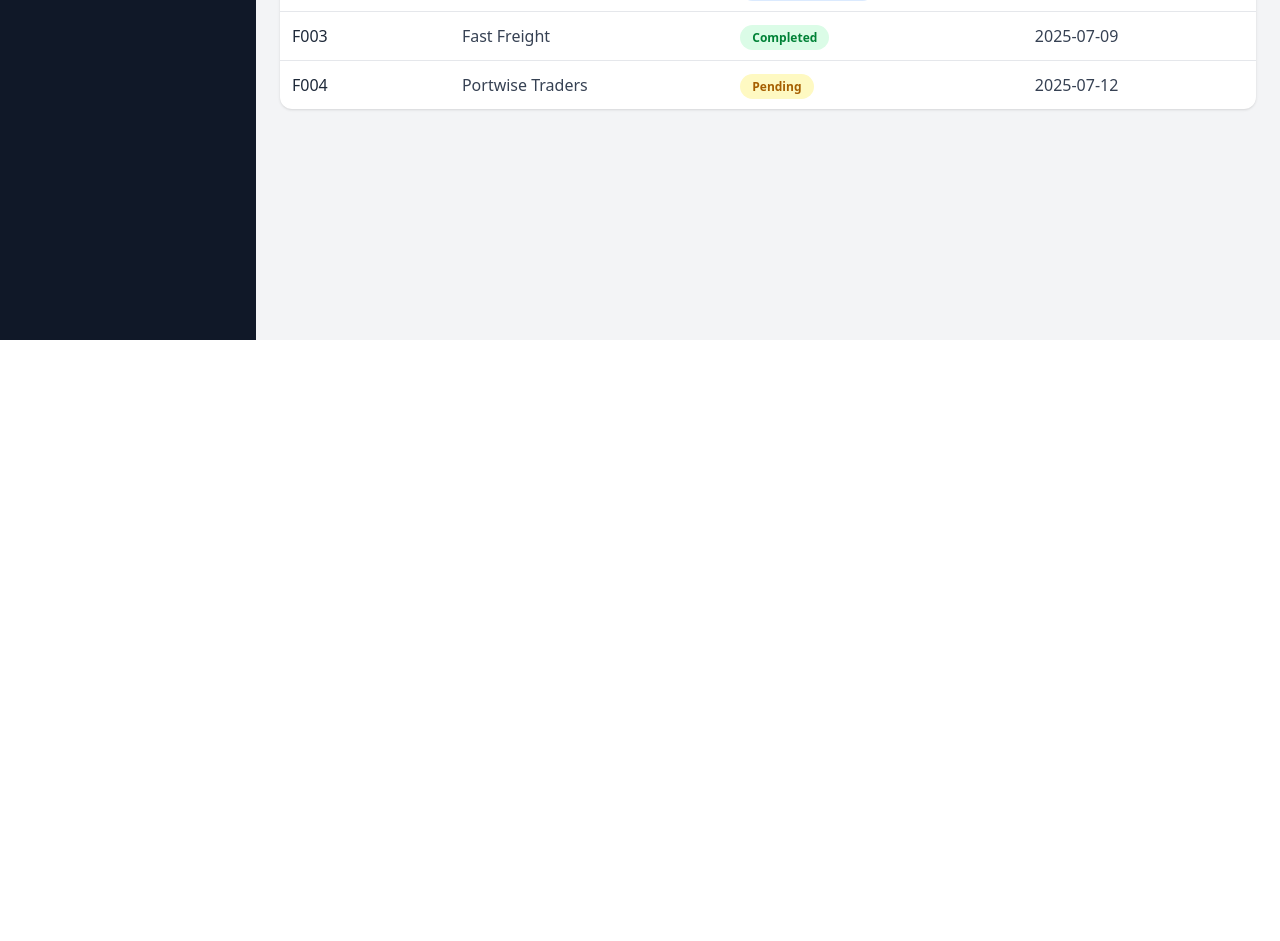
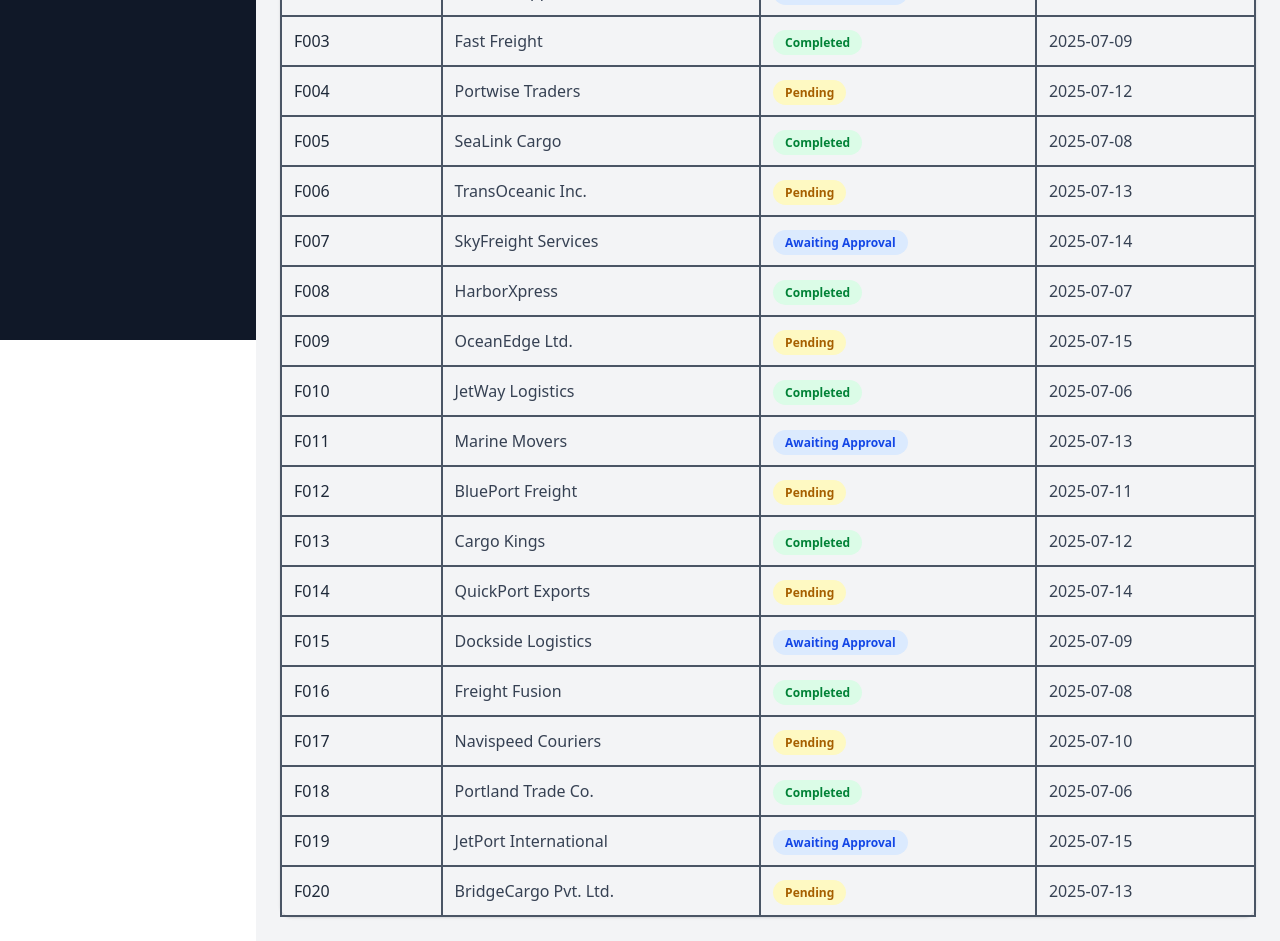
Before and after one commit to k-ish-san/dashboard, a React (Vite) app: page /dashboard in a window 1280 px wide. Shown: the part 460-1401 px from the top of the page. Before the commit the page ends 800 px from the top, so only its background shows below. Built offline with nearby package versions, Linux system fonts and the light colour scheme.

Commit message:
Adjusted Layout

```diff
--- a/src/components/Header.tsx
+++ b/src/components/Header.tsx
@@ -2,9 +2,9 @@ import React from "react";
 import { LogOut } from "lucide-react";
 
 const Header: React.FC = () => (
-  <header className="flex justify-between items-center px-6 py-4 border-b">
+  <header className="sticky flex justify-between items-center px-6 py-4 border-b">
     <div>
-      <h1 className="text-xl font-bold lg:text-3xl lg:font-extrabold text-gray-800">Dashboard</h1>
+      <h1 className="text-2xl font-bold lg:text-3xl lg:font-extrabold text-gray-800">Dashboard</h1>
     </div>
     <div className="flex items-center gap-3">
       <span className="text-gray-600 text-xl font-medium lg:font-bold">John Doe</span>
--- a/src/components/RecentFilingsTable.tsx
+++ b/src/components/RecentFilingsTable.tsx
@@ -24,7 +24,7 @@ const RecentFilingsTable: React.FC<RecentFilingsTableProps> = ({ filings }) => {
         return "text-yellow-700 bg-yellow-100 px-3 py-1 rounded-full text-xs font-semibold";
       case "Awaiting Approval":
         // Use a clear blue for awaiting approval
-        return "text-blue-700 bg-blue-100 px-3 py-1 rounded-full text-xs font-semibold";
+        return "text-blue-700 bg-blue-100 px-3 py-1 rounded-full truncate overflow-hidden text-xs font-semibold";
       case "Completed":
         // Use a strong green for completed
         return "text-green-700 bg-green-100 px-3 py-1 rounded-full text-xs font-semibold";
@@ -35,30 +35,30 @@ const RecentFilingsTable: React.FC<RecentFilingsTableProps> = ({ filings }) => {
   };
 
   return (
-    <div className="overflow-x-auto bg-white shadow rounded-xl mt-6">
+    <div className="bg-gray-100 shadow rounded-xl mt-6 ">
       <table className="w-full table-auto text-left">
         <thead>
           {/* Header row styling: background, text size, and color */}
           <tr className="bg-gray-200/80 text-sm text-gray-700 uppercase "> {/* Increased text-gray shade, added uppercase */}
-            <th className="p-3">Filing ID</th>
-            <th className="p-3">Customer</th>
-            <th className="p-3">Status</th>
-            <th className="p-3">Submitted At</th>
+            <th className="p-3 border-2 border-gray-600">Filing ID</th>
+            <th className="p-3 border-2 border-gray-600">Customer</th>
+            <th className="p-3 border-2 border-gray-600">Status</th>
+            <th className="p-3 border-2 border-gray-600">Submitted At</th>
           </tr>
         </thead>
         <tbody>
           {filings.map((f) => (
-            <tr key={f.id} className="border-t border-gray-200 hover:bg-gray-50"> {/* Added border-gray-200 for clarity */}
+            <tr key={f.id} className="border-t border-gray-200 hover:bg-gray-200"> {/* Added border-gray-200 for clarity */}
               {/* Body cell styling: default text color for most cells */}
-              <td className="p-3 font-medium text-gray-800">{f.id}</td> {/* Slightly darker for ID */}
-              <td className="p-3 text-gray-700">{f.customer}</td> {/* Default body text color */}
-              <td className="p-3">
+              <td className="p-3 border-2 border-gray-600 font-medium text-gray-800">{f.id}</td> {/* Slightly darker for ID */}
+              <td className="p-3 border-2 border-gray-600 text-gray-700">{f.customer}</td> {/* Default body text color */}
+              <td className="p-3 border-2 border-gray-600">
                 {/* Apply conditional status color here */}
                 <span className={getStatusColorClass(f.status)}>
                   {f.status}
                 </span>
               </td>
-              <td className="p-3 text-gray-700">{f.submittedAt}</td> {/* Default body text color */}
+              <td className="p-3  border-2 border-gray-600 text-gray-700 ">{f.submittedAt}</td> {/* Default body text color */}
             </tr>
           ))}
         </tbody>
--- a/src/components/Sidebar.tsx
+++ b/src/components/Sidebar.tsx
@@ -6,6 +6,7 @@ import {
   MessageCircleQuestionMark,
 } from "lucide-react";
 import logo from "../assets/logo.svg";
+
 interface LinkItem {
   name: string;
   path: string;
@@ -13,25 +14,28 @@ interface LinkItem {
 }
 
 const links: LinkItem[] = [
-  { icon: <LayoutDashboard className="w-5 h-5"/>, name: "Dashboard", path: "/dashboard" },
-  { icon: <File className="w-5 h-5"/>, name: "Filings", path: "/dashboard/Filings" },
-  { icon: <Users className="w-5 h-5"/>, name: "Customers", path: "/dashboard/Customers" },
-  { icon: <MessageCircleQuestionMark className="w-5 h-5"/>, name: "Help", path: "/dashboard/Help" },
+  { icon: <LayoutDashboard className="w-5 h-5" />, name: "Dashboard", path: "/dashboard" },
+  { icon: <File className="w-5 h-5" />, name: "Filings", path: "/dashboard/Filings" },
+  { icon: <Users className="w-5 h-5" />, name: "Customers", path: "/dashboard/Customers" },
+  { icon: <MessageCircleQuestionMark className="w-5 h-5" />, name: "Help", path: "/dashboard/Help" },
 ];
 
 const Sidebar: React.FC = () => (
-  <aside className="w-64 min-h-screen bg-gray-900 text-white p-4 hidden md:block">
+  <aside className="fixed top-0 left-0 w-64 h-screen bg-gray-900 text-white p-4 hidden md:block z-50">
     <h2 className="text-2xl font-bold mb-6 inline-flex items-center">
-      <img src={logo} alt="logo" className="w-6 h-6 mr-2"/>
-      Customs Portal</h2>
+      <img src={logo} alt="logo" className="w-6 h-6 mr-2" />
+      Customs Portal
+    </h2>
     <nav className="space-y-2">
       {links.map((link) => (
         <NavLink
           key={link.name}
           to={link.path}
           className={({ isActive }) =>
-            `block px-4 py-2 rounded hover:text-green-500 border-2 border-[#5D6B68]/10 border-l-4 hover:bg-gradient-to-r from-green-900 from-5% via-green-700/50 via-30% to-green-400/50  ${
-              isActive ? "border-l-[#32CD32] bg-gradient-to-r from-green-900 from-5% via-green-700/50 via-30% to-green-400/50" : ""
+            `block px-4 py-2 rounded hover:text-green-500 border-2 border-[#5D6B68]/10 border-l-4 hover:bg-gradient-to-r from-green-900 from-5% via-green-700/50 via-30% to-green-400/50 ${
+              isActive
+                ? "border-l-[#32CD32] bg-gradient-to-r from-green-900 from-5% via-green-700/50 via-30% to-green-400/50"
+                : ""
             }`
           }
         >
--- a/src/data/dummyFilings.ts
+++ b/src/data/dummyFilings.ts
@@ -27,4 +27,100 @@ export const dummyFilings: Filing[] = [
     status: "Pending",
     submittedAt: "2025-07-12",
   },
+  {
+    id: "F005",
+    customer: "SeaLink Cargo",
+    status: "Completed",
+    submittedAt: "2025-07-08",
+  },
+  {
+    id: "F006",
+    customer: "TransOceanic Inc.",
+    status: "Pending",
+    submittedAt: "2025-07-13",
+  },
+  {
+    id: "F007",
+    customer: "SkyFreight Services",
+    status: "Awaiting Approval",
+    submittedAt: "2025-07-14",
+  },
+  {
+    id: "F008",
+    customer: "HarborXpress",
+    status: "Completed",
+    submittedAt: "2025-07-07",
+  },
+  {
+    id: "F009",
+    customer: "OceanEdge Ltd.",
+    status: "Pending",
+    submittedAt: "2025-07-15",
+  },
+  {
+    id: "F010",
+    customer: "JetWay Logistics",
+    status: "Completed",
+    submittedAt: "2025-07-06",
+  },
+  {
+    id: "F011",
+    customer: "Marine Movers",
+    status: "Awaiting Approval",
+    submittedAt: "2025-07-13",
+  },
+  {
+    id: "F012",
+    customer: "BluePort Freight",
+    status: "Pending",
+    submittedAt: "2025-07-11",
+  },
+  {
+    id: "F013",
+    customer: "Cargo Kings",
+    status: "Completed",
+    submittedAt: "2025-07-12",
+  },
+  {
+    id: "F014",
+    customer: "QuickPort Exports",
+    status: "Pending",
+    submittedAt: "2025-07-14",
+  },
+  {
+    id: "F015",
+    customer: "Dockside Logistics",
+    status: "Awaiting Approval",
+    submittedAt: "2025-07-09",
+  },
+  {
+    id: "F016",
+    customer: "Freight Fusion",
+    status: "Completed",
+    submittedAt: "2025-07-08",
+  },
+  {
+    id: "F017",
+    customer: "Navispeed Couriers",
+    status: "Pending",
+    submittedAt: "2025-07-10",
+  },
+  {
+    id: "F018",
+    customer: "Portland Trade Co.",
+    status: "Completed",
+    submittedAt: "2025-07-06",
+  },
+  {
+    id: "F019",
+    customer: "JetPort International",
+    status: "Awaiting Approval",
+    submittedAt: "2025-07-15",
+  },
+  {
+    id: "F020",
+    customer: "BridgeCargo Pvt. Ltd.",
+    status: "Pending",
+    submittedAt: "2025-07-13",
+  },
 ];
--- a/src/pages/Dashboard.tsx
+++ b/src/pages/Dashboard.tsx
@@ -14,7 +14,7 @@ const Dashboard: React.FC = () => {
       <Sidebar />
 
       {/* Main Content */}
-      <div className="flex-1 flex flex-col">
+      <div className="flex-1 flex flex-col md:ml-[16rem]">
         {/* Header */}
         <Header />
 
--- a/src/pages/Login.tsx
+++ b/src/pages/Login.tsx
@@ -47,7 +47,7 @@ const Login: React.FC = () => {
       <div className="absolute inset-0 bg-black opacity-30 z-10"></div>
 
       {/* Login box */}
-      <div className="relative z-20 max-w-md w-full bg-transparent backdrop-blur-sm bg-opacity-90 p-8 rounded-xl shadow">
+      <div className="relative z-20 max-w-md w-full bg-transparent backdrop-blur-sm bg-opacity-90 p-8 rounded-xl shadow border-2 border-[#5D6B68]/30">
         <h2 className="text-2xl font-bold mb-6 text-center text-green-300">
           Customs Portal Login
         </h2>
@@ -62,6 +62,7 @@ const Login: React.FC = () => {
               id="email"
               type="email"
               value={email}
+              placeholder="Enter your email address"
               onChange={(e) => setEmail(e.target.value)}
               className={`w-full pl-10 px-1 pb-1 h-10 border-0 border-b-2 focus:outline-none bg-transparent text-green-300 ${
                 email && !isEmailValid
@@ -90,8 +91,9 @@ const Login: React.FC = () => {
               id="password"
               type={showPassword ? "text" : "password"}
               value={password}
+              placeholder="Enter your Password"
               onChange={(e) => setPassword(e.target.value)}
-              className={`w-full pl-10 px-1 h-10 pb-1 border-0 border-b-2 focus:outline-none bg-transparent text-green-900 ${
+              className={`w-full pl-10 px-1 h-10 pb-1 border-0 border-b-2 focus:outline-none bg-transparent text-green-300 ${
                 password && !isPasswordValid
                   ? "border-red-500 focus:border-red-400"
                   : "border-lime-500 focus:border-lime-600"
@@ -114,8 +116,8 @@ const Login: React.FC = () => {
 
           <div className="flex items-center justify-between text-sm">
             <label className="flex items-center space-x-2">
-              <input type="checkbox" className="form-checkbox text-lime-600" />
-              <span className="text-green-300">Remember me</span>
+              <input type="checkbox" className="form-checkbox text-lime-300 accent-lime-400" />
+              <span className="text-green-300 hover:text-lime-400">Remember me</span>
             </label>
             <a href="#" className="text-lime-300 hover:underline">
               Forgot password?
```
